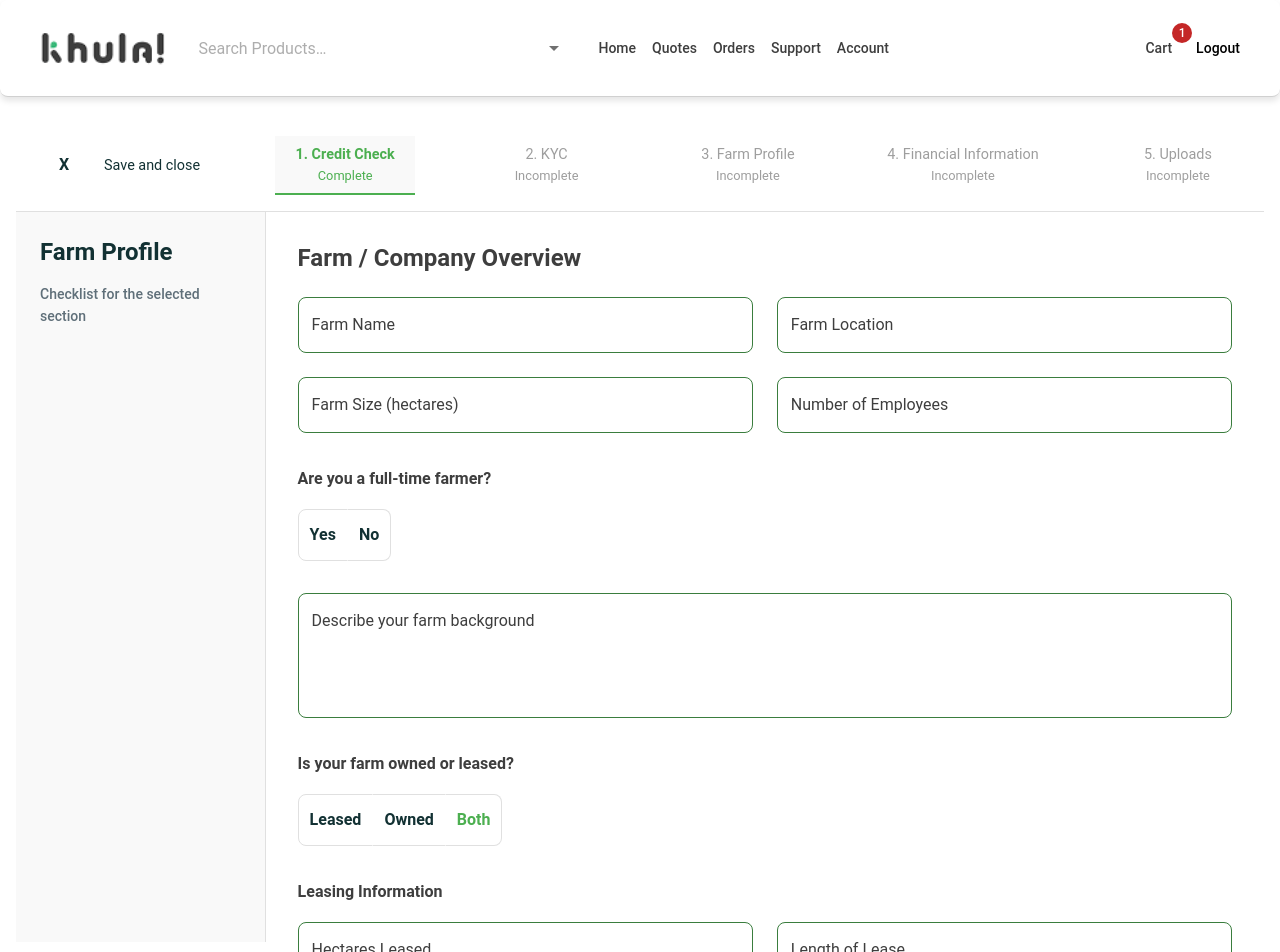
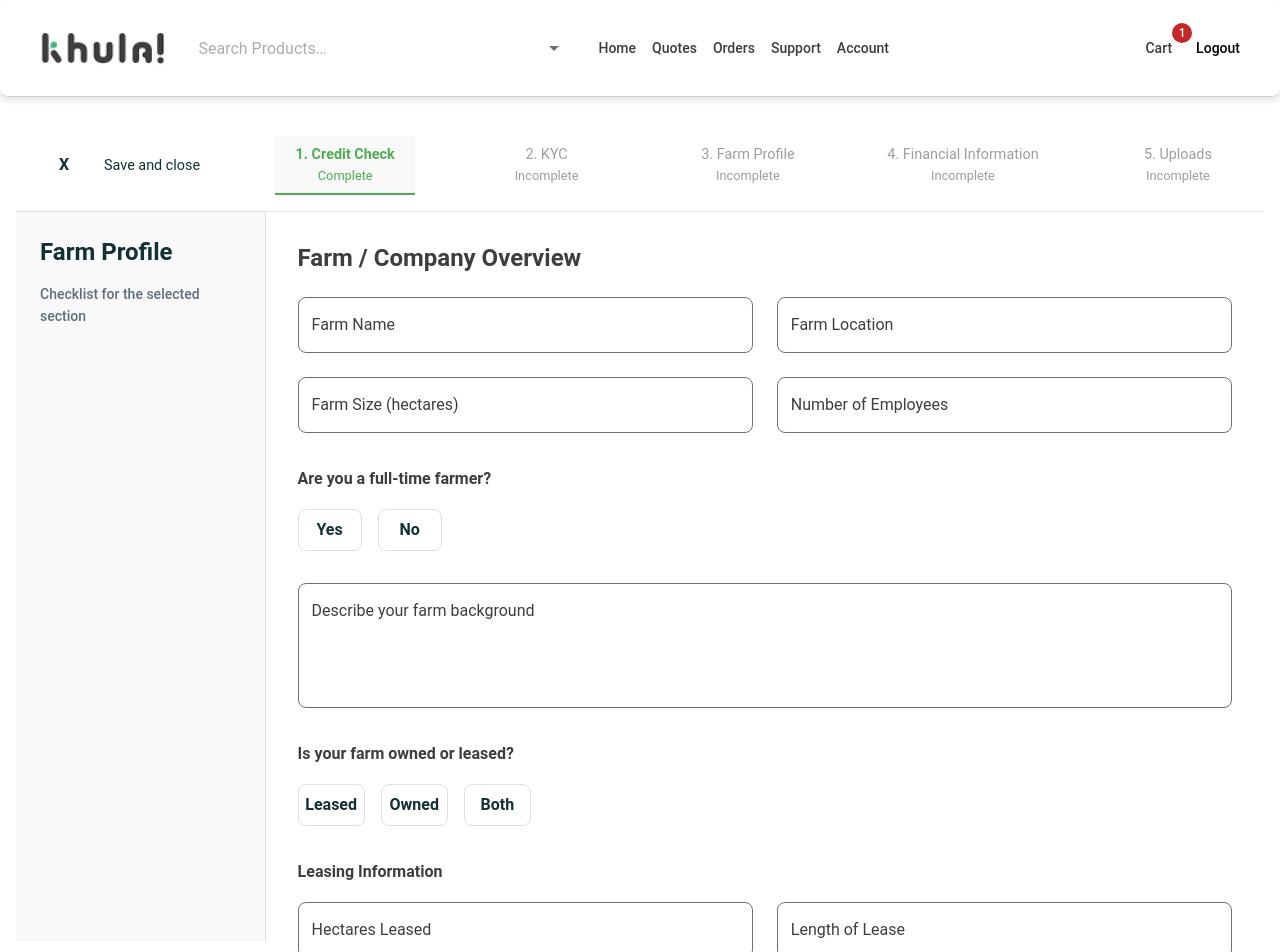
Before and after one commit to RileyManda/user-journey, a React (Vite) app: page /application in a window 1280 px wide. Shown: the top 952 px of the page. Built offline with nearby package versions, Linux system fonts and the light colour scheme.

Commit message:
Updated form border color| Replaced toggle button with regular button

```diff
--- a/src/components/FarmForm.tsx
+++ b/src/components/FarmForm.tsx
@@ -2,7 +2,6 @@ import {
   Box,
   Typography,
   TextField,
-  ToggleButton,
   ToggleButtonGroup,
   Button,
 } from "@mui/material";
@@ -63,32 +62,38 @@ const FarmForm = ({
         onChange={handleFullTimeFarmerChange}
         sx={{ marginBottom: 4 }}
       >
-        <ToggleButton
+        <Button
           value="yes"
+          onClick={() => setIsFullTimeFarmer("yes")}
           sx={{
             textTransform: "none",
             flex: 1,
-            backgroundColor: isFullTimeFarmer === "yes" ? "#4CAF50" : "#FFFFFF",
+            marginRight: 1,
+            backgroundColor: isFullTimeFarmer === "yes" ? "#3A7D3E" : "#FFFFFF",
             color: isFullTimeFarmer === "yes" ? "#FFFFFF" : "#123133",
             border: "1px solid #E0E0E0",
-            "&:hover": { backgroundColor: "#4CAF50", color: "#FFFFFF" },
+            borderRadius: "8px",
+            "&:hover": { backgroundColor: "#3A7D3E", color: "#FFFFFF" },
           }}
         >
           Yes
-        </ToggleButton>
-        <ToggleButton
+        </Button>
+        <Button
           value="no"
+          onClick={() => setIsFullTimeFarmer("no")}
           sx={{
             textTransform: "none",
             flex: 1,
-            backgroundColor: isFullTimeFarmer === "no" ? "#4CAF50" : "#FFFFFF",
+            marginLeft: 1,
+            backgroundColor: isFullTimeFarmer === "no" ? "#3A7D3E" : "#FFFFFF",
             color: isFullTimeFarmer === "no" ? "#FFFFFF" : "#123133",
             border: "1px solid #E0E0E0",
-            "&:hover": { backgroundColor: "#4CAF50", color: "#FFFFFF" },
+            borderRadius: "8px",
+            "&:hover": { backgroundColor: "#3A7D3E", color: "#FFFFFF" },
           }}
         >
           No
-        </ToggleButton>
+        </Button>
       </ToggleButtonGroup>
 
       <TextField
@@ -108,45 +113,58 @@ const FarmForm = ({
         onChange={handleFullTimeFarmerChange}
         sx={{ marginBottom: 4 }}
       >
-        <ToggleButton
+        <Button
           value="leased"
+          onClick={() => setIsFullTimeFarmer("leased")}
           sx={{
             textTransform: "none",
             flex: 1,
-            backgroundColor: isFullTimeFarmer === "yes" ? "#4CAF50" : "#FFFFFF",
-            color: isFullTimeFarmer === "yes" ? "#FFFFFF" : "#123133",
+            marginRight: 1,
+            backgroundColor:
+              isFullTimeFarmer === "leased" ? "#3A7D3E" : "#FFFFFF",
+            color: isFullTimeFarmer === "leased" ? "#FFFFFF" : "#123133",
             border: "1px solid #E0E0E0",
-            "&:hover": { backgroundColor: "#4CAF50", color: "#FFFFFF" },
+            borderRadius: "8px",
+            "&:hover": { backgroundColor: "#3A7D3E", color: "#FFFFFF" },
           }}
         >
           Leased
-        </ToggleButton>
-        <ToggleButton
+        </Button>
+        <Button
           value="owned"
+          onClick={() => setIsFullTimeFarmer("owned")}
           sx={{
             textTransform: "none",
             flex: 1,
-            backgroundColor: isFullTimeFarmer === "no" ? "#4CAF50" : "#FFFFFF",
-            color: isFullTimeFarmer === "no" ? "#FFFFFF" : "#123133",
+            marginLeft: 1,
+            marginRight: 1,
+            backgroundColor:
+              isFullTimeFarmer === "owned" ? "#3A7D3E" : "#FFFFFF",
+            color: isFullTimeFarmer === "owned" ? "#FFFFFF" : "#123133",
             border: "1px solid #E0E0E0",
-            "&:hover": { backgroundColor: "#4CAF50", color: "#FFFFFF" },
+            borderRadius: "8px",
+            "&:hover": { backgroundColor: "#3A7D3E", color: "#FFFFFF" },
           }}
         >
           Owned
-        </ToggleButton>
-        <ToggleButton
+        </Button>
+        <Button
           value="both"
+          onClick={() => setIsFullTimeFarmer("both")}
           sx={{
             textTransform: "none",
             flex: 1,
-            backgroundColor: isFullTimeFarmer === "no" ? "#4CAF50" : "#FFFFFF",
-            color: isFullTimeFarmer === "no" ? "#FFFFFF" : "#4CAF50",
+            marginLeft: 1,
+            backgroundColor:
+              isFullTimeFarmer === "both" ? "#3A7D3E" : "#FFFFFF",
+            color: isFullTimeFarmer === "both" ? "#FFFFFF" : "#123133",
             border: "1px solid #E0E0E0",
-            "&:hover": { backgroundColor: "#4CAF50", color: "#FFFFFF" },
+            borderRadius: "8px",
+            "&:hover": { backgroundColor: "#3A7D3E", color: "#FFFFFF" },
           }}
         >
           Both
-        </ToggleButton>
+        </Button>
       </ToggleButtonGroup>
       <Typography variant="subtitle1" sx={{ marginBottom: 2 }}>
         Leasing Information
@@ -175,8 +193,8 @@ const FarmForm = ({
         sx={{
           marginTop: 4,
           textTransform: "none",
-          backgroundColor: "#4CAF50",
-          "&:hover": { backgroundColor: "#388E3C" },
+          backgroundColor: "#3A7D3E",
+          "&:hover": { backgroundColor: "#2E6732" },
         }}
         onClick={handleNextClick}
       >
--- a/src/theme/theme.ts
+++ b/src/theme/theme.ts
@@ -108,7 +108,7 @@ const theme = createTheme({
       styleOverrides: {
         root: {
           "& fieldset": {
-            borderColor: "#3A7D3E", // Border color
+            borderColor: "#707070", // Border color
           },
           "&:hover fieldset": {
             borderColor: "#3A7D3E", // Hover border color
```
